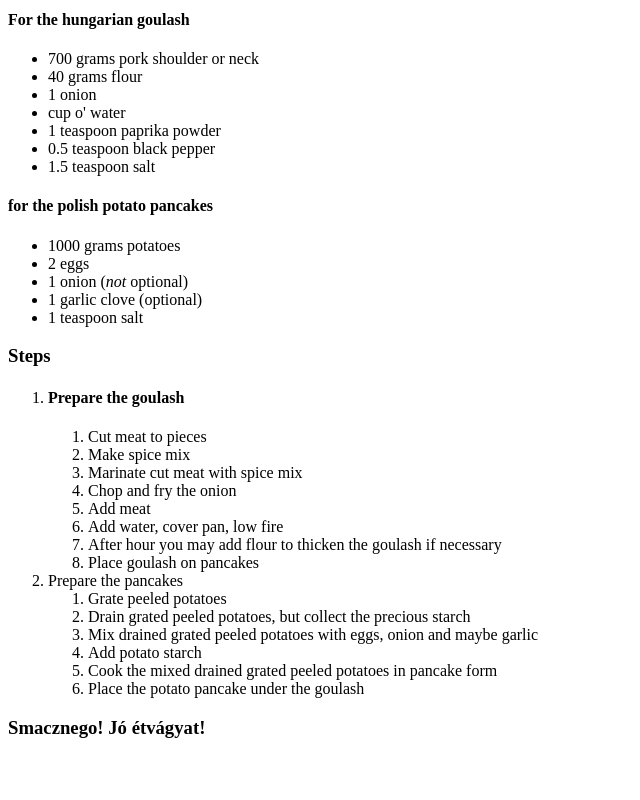
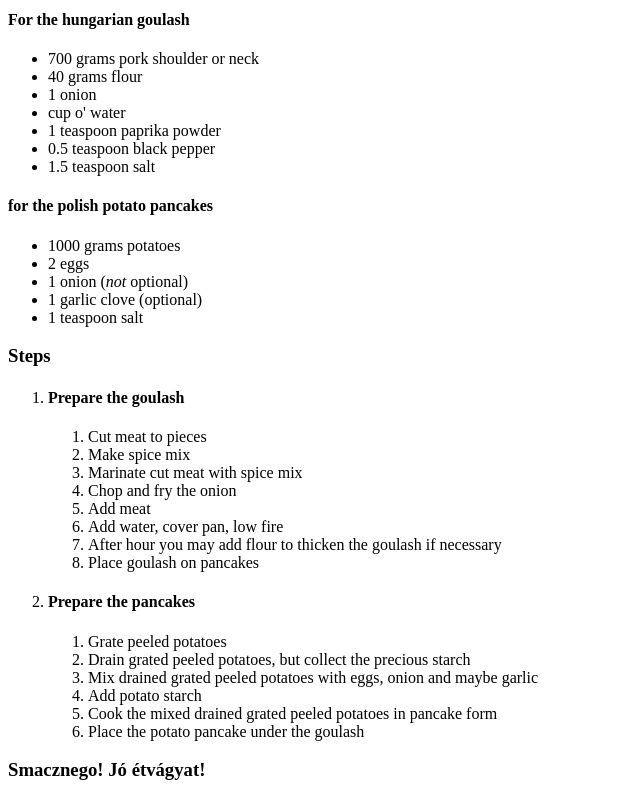
Before and after one commit to Karolis00/odin-recipes, a plain HTML site: page recipes/hungarian-potato-pancake.html in a window 1280 px wide. Shown: the part 695-1495 px from the top of the page, without its empty margins (0-640 px from the left). Before the commit the page ends 1452 px from the top, so only its background shows below. Drawn offline with Linux system fonts and the light colour scheme.

Commit message:
Changed some text to header

```diff
--- a/recipes/hungarian-potato-pancake.html
+++ b/recipes/hungarian-potato-pancake.html
@@ -40,7 +40,7 @@
             <li>After hour you may add flour to thicken the goulash if necessary</li>
             <li>Place goulash on pancakes</li>
         </ol>
-        <li>Prepare the pancakes</li>
+        <li><h4>Prepare the pancakes</h4></li>
         <ol>
             <li>Grate peeled potatoes</li>
             <li>Drain grated peeled potatoes, but collect the precious starch</li>
```
